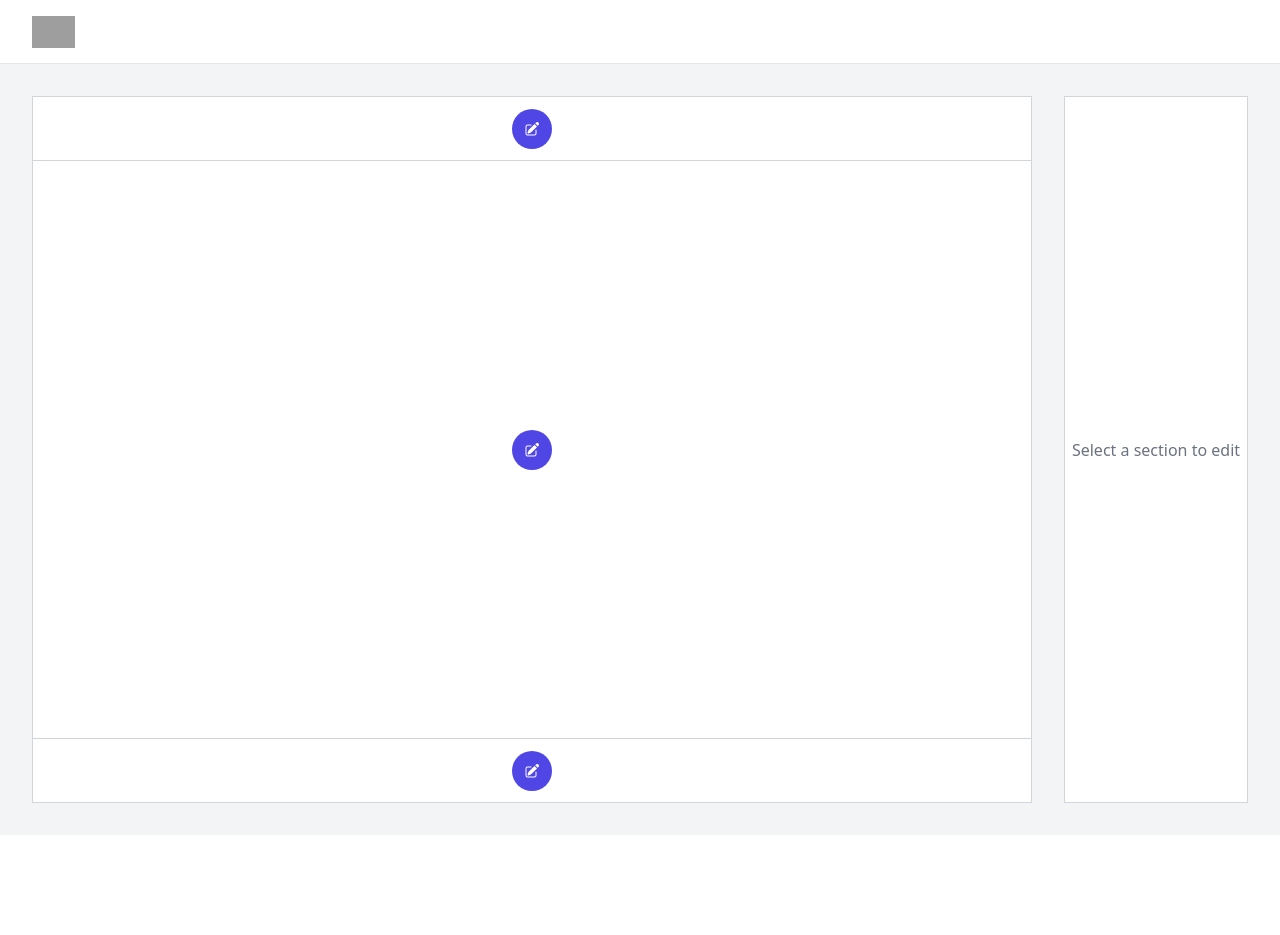
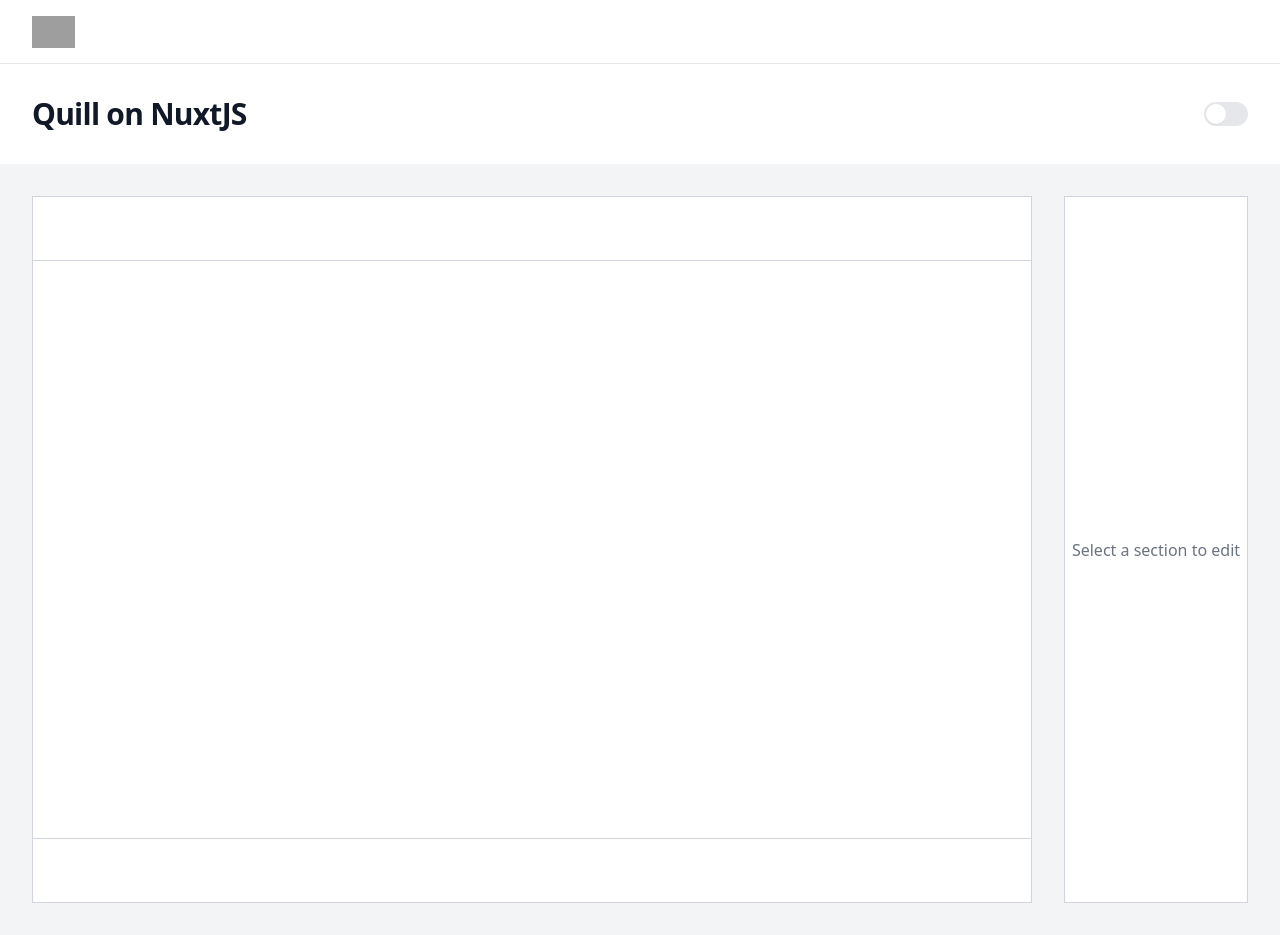
Before and after one commit to tonystrawberry/quill-on-nuxtjs, a Nuxt app: page /editor in a window 1280 px wide. Before the commit the page ends 835 px from the top, so only its background shows below. Built offline with nearby package versions, Linux system fonts and the light colour scheme; grey boxes are pictures that could not be loaded.

Commit message:
:sparkles: add toggle button for showing/hiding edit button

```diff
--- a/components/maisoku/Body.vue
+++ b/components/editor/Body.vue
@@ -1,22 +1,22 @@
 <template>
   <div class="relative flex-1 flex justify-between items-center overflow-hidden">
-    <div class="ql-editor" v-html="maisokuStore.bodyHtml" />
-    <MaisokuEditButton @click="selectSection" />
+    <div class="ql-editor" v-html="editorStore.bodyHtml" />
+    <EditorEditButton v-if="editorStore.showEditButton" @click="selectSection" />
   </div>
 </template>
 
 <script setup>
 import { defineEmits } from "vue";
-import { useMaisokuStore } from '@/stores/maisoku';
+import { useEditorStore } from '@/stores/editor';
 
 import 'quill-table-better/dist/quill-table-better.css'
 
 const emit = defineEmits(['onSelect']);
 
-const maisokuStore = useMaisokuStore();
+const editorStore = useEditorStore();
 
 const selectSection = () => {
-  maisokuStore.setSelectedSection('Body');
+  editorStore.setSelectedSection('Body');
   emit('onSelect');
 }
 </script>
--- a/components/maisoku/Footer.vue
+++ b/components/editor/Footer.vue
@@ -1,23 +1,23 @@
 <template>
   <div class="relative w-full flex items-center h-16 border-t border-gray-300 overflow-hidden">
-    <div v-html="maisokuStore.footerHtml" />
-    <MaisokuEditButton @click="selectSection" />
+    <div v-html="editorStore.footerHtml" />
+    <EditorEditButton v-if="editorStore.showEditButton" @click="selectSection" />
   </div>
 
 </template>
 
 <script setup>
 import { defineEmits } from "vue";
-import { useMaisokuStore } from '@/stores/maisoku';
+import { useEditorStore } from '@/stores/editor';
 
 import 'quill-table-better/dist/quill-table-better.css'
 
 const emit = defineEmits(['onSelect']);
 
-const maisokuStore = useMaisokuStore();
+const editorStore = useEditorStore();
 
 const selectSection = () => {
-  maisokuStore.setSelectedSection('Footer');
+  editorStore.setSelectedSection('Footer');
   emit('onSelect');
 }
 </script>
--- a/components/maisoku/Header.vue
+++ b/components/editor/Header.vue
@@ -1,22 +1,22 @@
 <template>
   <div class="relative w-full border-b border-gray-300 flex justify-between items-center h-16 overflow-hidden">
-    <div v-html="maisokuStore.headerHtml" />
-    <MaisokuEditButton @click="selectSection" />
+    <div v-html="editorStore.headerHtml" />
+    <EditorEditButton v-if="editorStore.showEditButton" @click="selectSection" />
   </div>
 </template>
 
 <script setup>
 import { defineEmits } from "vue";
-import { useMaisokuStore } from '@/stores/maisoku';
+import { useEditorStore } from '@/stores/editor';
 
 import 'quill-table-better/dist/quill-table-better.css'
 
 const emit = defineEmits(['onSelect']);
 
-const maisokuStore = useMaisokuStore();
+const editorStore = useEditorStore();
 
 const selectSection = () => {
-  maisokuStore.setSelectedSection('Header');
+  editorStore.setSelectedSection('Header');
   emit('onSelect');
 }
 </script>
--- /dev/null
+++ b/components/editor/Options.vue
@@ -0,0 +1,25 @@
+<template>
+  <div class="md:flex md:items-center md:justify-between p-8">
+    <div class="min-w-0 flex-1">
+      <h2 class="text-2xl/7 font-bold text-gray-900 sm:truncate sm:text-3xl sm:tracking-tight">Quill on NuxtJS</h2>
+    </div>
+    <div class="mt-4 flex md:mt-0 md:ml-4">
+      <Switch v-model="editorStore.showEditButton" @click="toggleDisplayEditIcon" :class="[editorStore.showEditButton ? 'bg-indigo-600' : 'bg-gray-200', 'relative inline-flex h-6 w-11 shrink-0 cursor-pointer rounded-full border-2 border-transparent transition-colors duration-200 ease-in-out focus:ring-2 focus:ring-indigo-600 focus:ring-offset-2 focus:outline-hidden']">
+        <span aria-hidden="true" :class="[editorStore.showEditButton ? 'translate-x-5' : 'translate-x-0', 'pointer-events-none inline-block size-5 transform rounded-full bg-white ring-0 shadow-sm transition duration-200 ease-in-out']" />
+      </Switch>
+    </div>
+  </div>
+</template>
+
+<script setup>
+import { useEditorStore } from '@/stores/editor';
+
+import { ref } from 'vue'
+import { Switch } from '@headlessui/vue'
+
+const editorStore = useEditorStore()
+
+const toggleDisplayEditIcon = () => {
+  editorStore.setShowEditIcon(!editorStore.showEditButton)
+}
+</script>
--- a/pages/editor.vue
+++ b/pages/editor.vue
@@ -1,14 +1,16 @@
 <template>
+  <EditorOptions />
+
   <div class="flex bg-gray-100 overflow-auto">
     <div class="a4-landscape bg-white border border-gray-300 flex flex-col my-8 ml-8 mr-4 grow-0 shrink-0 basis-[1000px]">
-      <MaisokuHeader class="w-full flex-shrink-0" @onSelect="resetCurrentContent" />
-      <MaisokuBody class="w-full flex-grow" @onSelect="resetCurrentContent" />
-      <MaisokuFooter class="w-full flex-shrink-0" @onSelect="resetCurrentContent" />
+      <EditorHeader class="w-full flex-shrink-0" @onSelect="resetCurrentContent" />
+      <EditorBody class="w-full flex-grow" @onSelect="resetCurrentContent" />
+      <EditorFooter class="w-full flex-shrink-0" @onSelect="resetCurrentContent" />
     </div>
 
     <div class="ml-4 bg-white my-8 mr-8 ml-4 grow flex flex-col border border-gray-300">
-      <MaisokuQuillEditor
-        v-if="maisokuStore.selectedSection != null"
+      <EditorQuillEditor
+        v-if="editorStore.selectedSection != null"
         @onEditorChange="setSectionHtml"
         ref="quillEditor"
         />
@@ -21,37 +23,37 @@
 
 <script setup>
 import { ref } from 'vue';
-import { useMaisokuStore } from '@/stores/maisoku';
+import { useEditorStore } from '@/stores/editor';
 
 // Store and editor references
-const maisokuStore = useMaisokuStore();
+const editorStore = useEditorStore();
 const quillEditor = ref(null);
 
 // Methods
 const setSectionHtml = (html) => {
-  switch (maisokuStore.selectedSection) {
+  switch (editorStore.selectedSection) {
     case 'Header':
-      maisokuStore.setHeaderHtml(html);
+      editorStore.setHeaderHtml(html);
       break;
     case 'Body':
-      maisokuStore.setBodyHtml(html);
+      editorStore.setBodyHtml(html);
       break;
     case 'Footer':
-      maisokuStore.setFooterHtml(html);
+      editorStore.setFooterHtml(html);
       break;
   }
 };
 
 const resetCurrentContent = () => {
-  switch (maisokuStore.selectedSection) {
+  switch (editorStore.selectedSection) {
     case 'Header':
-      quillEditor.value?.resetContent(maisokuStore.headerHtml);
+      quillEditor.value?.resetContent(editorStore.headerHtml);
       break;
     case 'Body':
-      quillEditor.value?.resetContent(maisokuStore.bodyHtml);
+      quillEditor.value?.resetContent(editorStore.bodyHtml);
       break;
     case 'Footer':
-      quillEditor.value?.resetContent(maisokuStore.footerHtml);
+      quillEditor.value?.resetContent(editorStore.footerHtml);
       break;
   }
 };
--- a/stores/maisoku.ts
+++ b/stores/editor.ts
@@ -1,11 +1,12 @@
 import { defineStore } from 'pinia'
 
-export const useMaisokuStore = defineStore('maisokuStore', {
+export const useEditorStore = defineStore('editorStore', {
   state: () => ({
     headerHtml: '',
     bodyHtml: '',
     footerHtml: '',
-    selectedSection: null as MaisokuSectionType
+    selectedSection: null as EditorSectionType,
+    showEditIcon: true
   }),
   actions: {
     setHeaderHtml(html: string) {
@@ -17,8 +18,11 @@
     setFooterHtml(html: string) {
       this.footerHtml = html
     },
-    setSelectedSection(selectedSection: MaisokuSectionType) {
+    setSelectedSection(selectedSection: EditorSectionType) {
       this.selectedSection = selectedSection
     },
+    setShowEditIcon(showEditIcon: boolean) {
+      this.showEditIcon = showEditIcon
+    }
   }
 })
--- /dev/null
+++ b/types/editor.d.ts
@@ -0,0 +1 @@
+type EditorSectionType = 'Header' | 'Footer' | 'Body' | null;
--- a/types/maisoku.d.ts
+++ /dev/null
@@ -1 +0,0 @@
-type MaisokuSectionType = 'Header' | 'Footer' | 'Body' | null;
```
Also changed, not shown: components/editor/EditButton.vue (renamed from components/maisoku/EditButton.vue), components/editor/QuillEditor.vue (renamed from components/maisoku/QuillEditor.vue).
